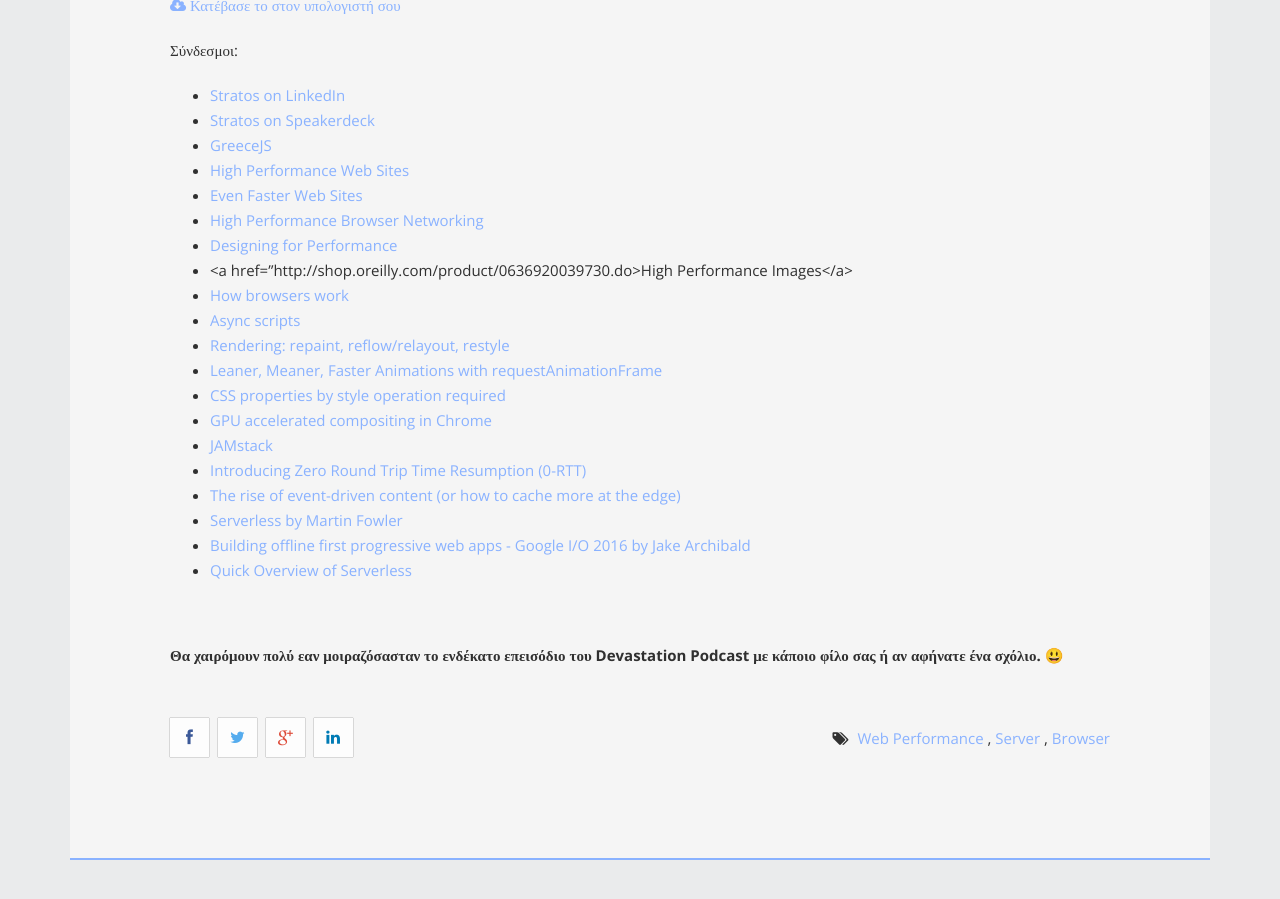
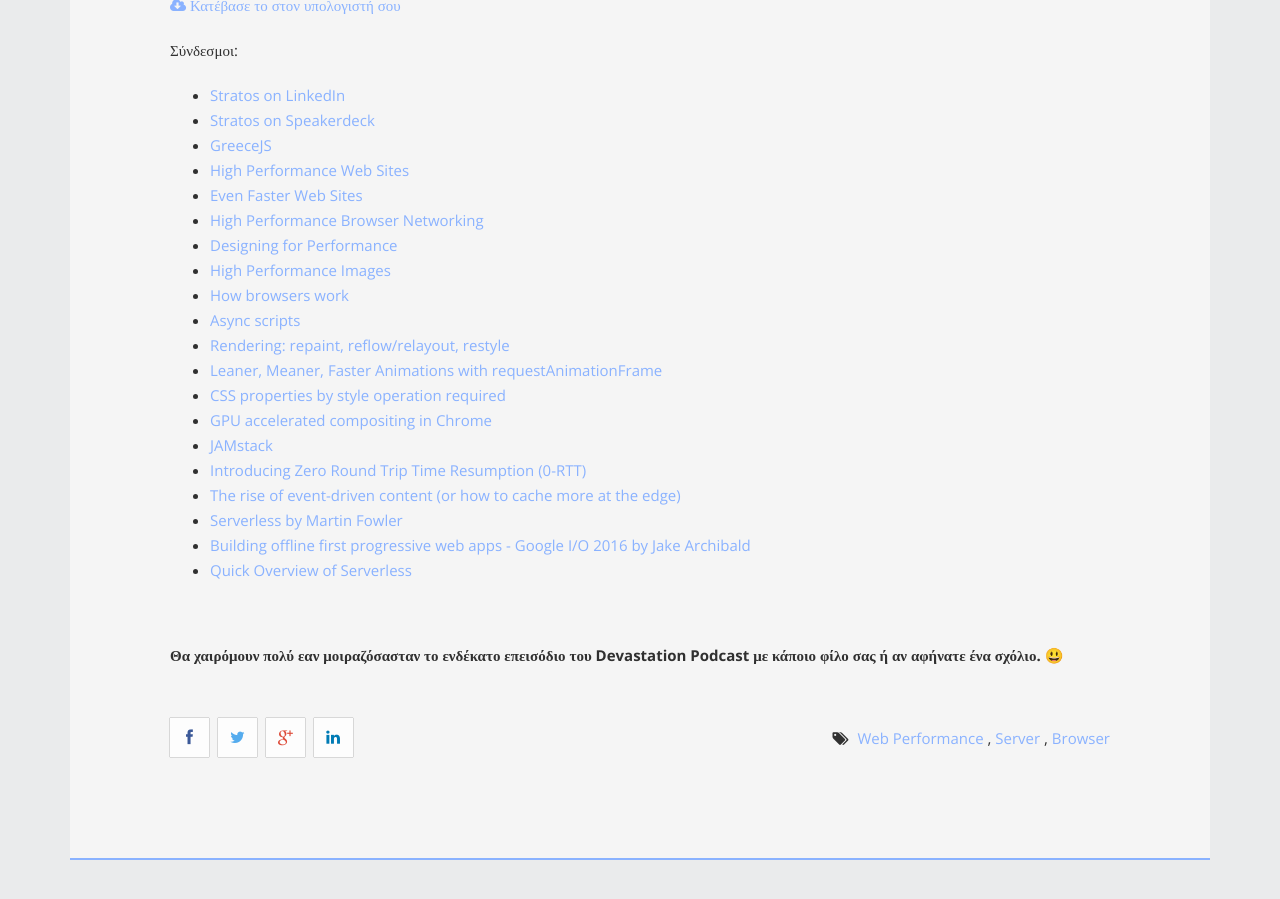
Before and after one commit to kbariotis/devastation-podcast, a Jekyll site: the page built from _posts/2017-03-31-ep11-Stratos-Pavlakis.markdown, in a window 1280 px wide and 900 px high, scrolled down 939 px. Built offline with Jekyll 4.4.1, drawn with Linux system fonts in a browser that asks for light colours; Markdown is read by kramdown in place of the engine named in the settings; comment, search, counter and statistics services are not loaded; some of the changed lines change nothing that is shown.

Commit message:
fix link

```diff
--- a/_posts/2017-03-31-ep11-Stratos-Pavlakis.markdown
+++ b/_posts/2017-03-31-ep11-Stratos-Pavlakis.markdown
@@ -39,7 +39,7 @@
 * <a href="https://www.amazon.com/gp/product/0596522304" target="_blank">Even Faster Web Sites</a>
 * <a href="https://hpbn.co/" target="_blank">High Performance Browser Networking</a>
 * <a href="http://designingforperformance.com/" target="_blank">Designing for Performance</a>
-* <a href="http://shop.oreilly.com/product/0636920039730.do>High Performance Images</a>
+* <a href="http://shop.oreilly.com/product/0636920039730.do" target="_blank">High Performance Images</a>
 * <a href="https://www.html5rocks.com/en/tutorials/internals/howbrowserswork/" target="_blank">How browsers work</a>
 * <a href="https://www.igvita.com/2014/05/20/script-injected-async-scripts-considered-harmful/" target="_blank">Async scripts</a>
 * <a href="https://www.phpied.com/rendering-repaint-reflowrelayout-restyle/" target="_blank">Rendering: repaint, reflow/relayout, restyle</a>
```
